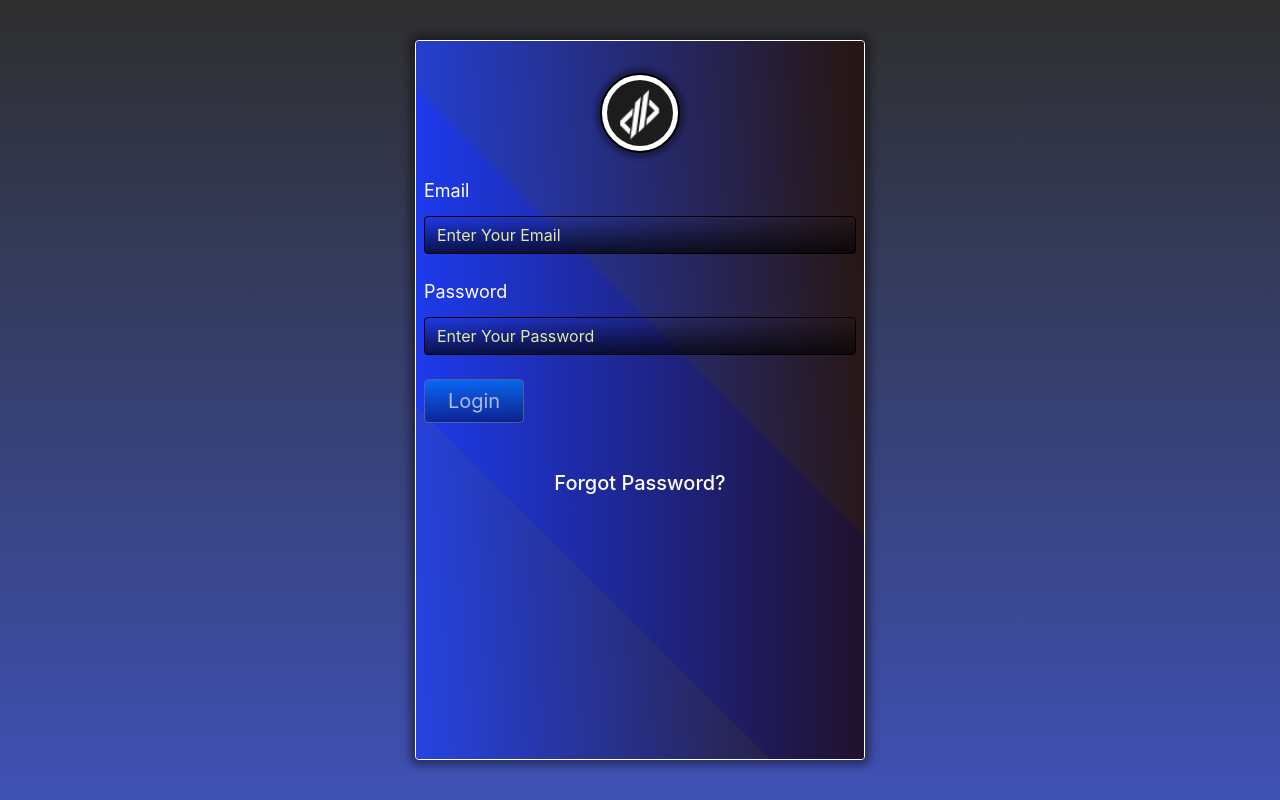
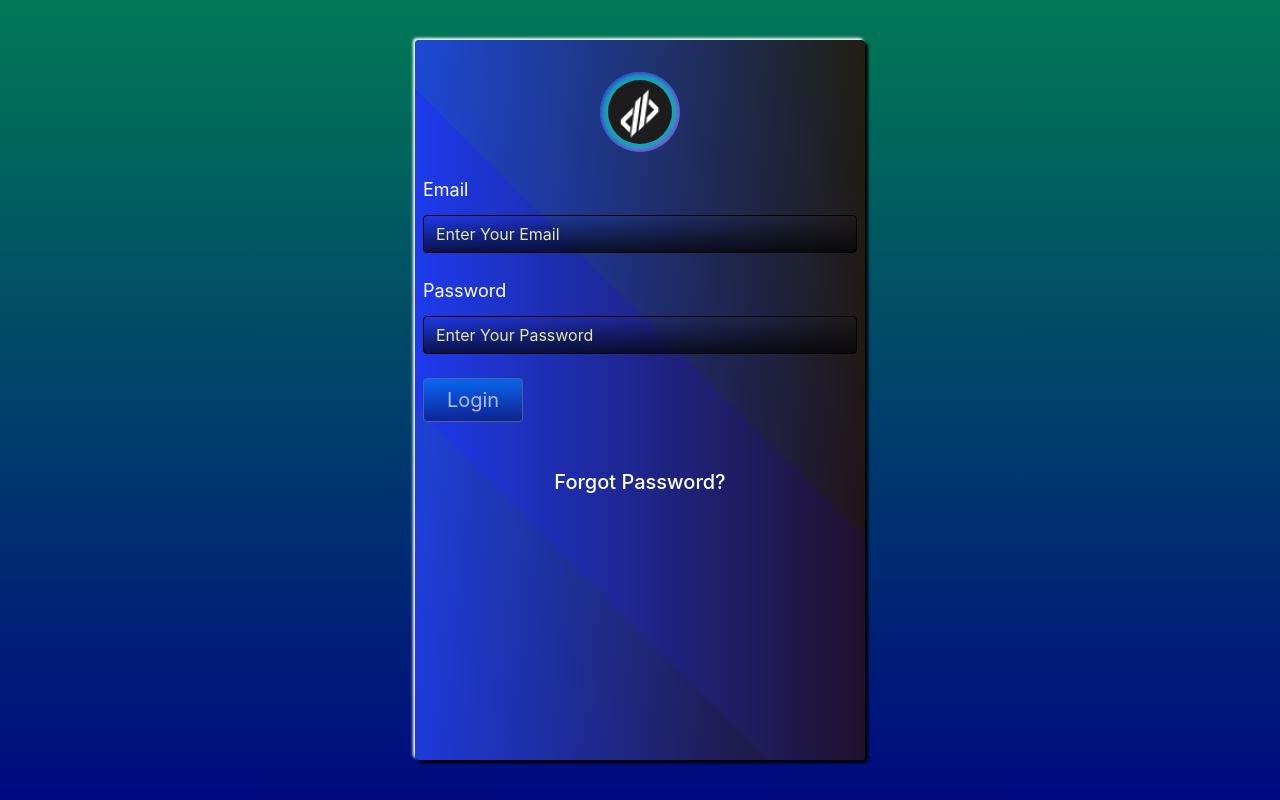
Before and after one commit to team-bohubrihi/bohubrihi-admin, a React (Create React App) app: page /login in a window 1280 px wide. Built offline with nearby package versions, Linux system fonts and the light colour scheme.

Commit message:
Splitted components and fixed authentication issue

```diff
--- a/src/components/auth/AuthForm.js
+++ b/src/components/auth/AuthForm.js
@@ -1,7 +1,7 @@
 import React, {useEffect} from 'react';
 import { Link } from 'react-router-dom';
 import { Button, Form, FormGroup, Input, Label } from 'reactstrap';
-import { useHistory } from 'react-router';
+import { useHistory, useLocation } from 'react-router';
 import '../../css/auth.css';
 import AlertMsg from '../../utils/AlertMsg';
 import { authCheck } from '../../redux/authActionCreators';
@@ -14,7 +14,11 @@ const AuthForm = ({alertMsg, formType, loading, email, isDisable, pass, onChange
     const {token} = useSelector(state=>({token: state.auth.token}));
 
     const history = useHistory();
-    useEffect(() => token ? history.replace('/') : dispatch(authCheck()), [history, token]);
+    const location = useLocation();
+    useEffect(() => {
+        const { from } = location.state || { from: { pathname: '/' } };
+        token ? history.replace(from) : dispatch(authCheck())
+    }, [history, token]);
 
     const alert = alertMsg ? <AlertMsg type="danger" msg={alertMsg} /> : null;
     const isLogin = formType === 'login';
@@ -40,14 +44,14 @@ const AuthForm = ({alertMsg, formType, loading, email, isDisable, pass, onChange
     }
 
     return (<div onLoad={() => titleChanger(isLogin ? 'Login' : 'Recover Your Password')} className="auth_wrapper">
-        {loading ? <Loader /> : (<div className="position-absolute rounded border border-white middle overflow-hidden auth_wrap">
+        {loading ? <Loader /> : (<div className="position-absolute rounded middle overflow-hidden auth_wrap">
             <Form
                 onSubmit={(e) => handleSubmit(e)}
                 className="text-white position-relative p-2 h-100 auth_form"
             >
                 <div className="text-center my-4 logo_wrap">
                     <a target="_blank" rel="noreferrer" href="http://bohubrihi.com">
-                        <img alt="bohubrihi" className="rounded-circle" src="/logo.png" />
+                        <img alt="bohubrihi" className="rounded-circle p-2 bg-info" src="/logo.png" />
                     </a>
                 </div>
                 {alert}
--- a/src/css/auth.css
+++ b/src/css/auth.css
@@ -1,5 +1,5 @@
 .auth_wrapper {
-  background: linear-gradient(#2f2f2f, #3f51b5);
+  background: linear-gradient(#017955, #000980);
   height: 100vh;
 }
 
@@ -7,7 +7,7 @@
   max-width: 450px;
   width: 98%;
   height: 90vh;
-  box-shadow: 0 0 10px 5px #00000070;
+  box-shadow: 3px 3px 3px var(--dark), -2px -2px 3px var(--fff);
 }
 
 .auth_wrap::before {
@@ -28,10 +28,8 @@
 }
 
 .auth_form .logo_wrap img {
-  background: var(--fff);
-  padding: 5px;
-  border: 2px solid var(--dark);
-  box-shadow: 0 0 5px 5px #00000054;
+  box-shadow: inset 1px 1px 5px #2133d4,
+              inset -1px -1px 5px #e222e9;
   width: 80px;
   height: 80px;
 }
--- a/src/css/loader.css
+++ b/src/css/loader.css
@@ -48,25 +48,13 @@
 }
 
 @keyframes spin {
-  from {
-    transform: rotate(0deg);
-  }
-  to {
-    transform: rotate(360deg);
-  }
+  from {transform: rotate(0deg)}
+  to {transform: rotate(360deg)}
 }
 
-.logoImg {
-  animation: pulse 1s infinite linear;
+.logoImg {animation: pulse 1s infinite linear}
+@keyframes pulse {
+  0% {transform: scale(1)}
+  50% {transform: scale(0.8)}
+  100% {transform: scale(1)}
 }
-@keyframes pulse {
-  0% {
-    transform: scale(1);
-  }
-  50% {
-    transform: scale(0.8);
-  }
-  100% {
-    transform: scale(1);
-  }
-}
--- a/src/css/reusuable.css
+++ b/src/css/reusuable.css
@@ -5,7 +5,7 @@
   --abs: absolute;
   --fff: #ffffff;
   --dark: #000000;
-  --slow: .5 ease;
+  --slow: .5s ease;
 }
 
 .middle{
```
